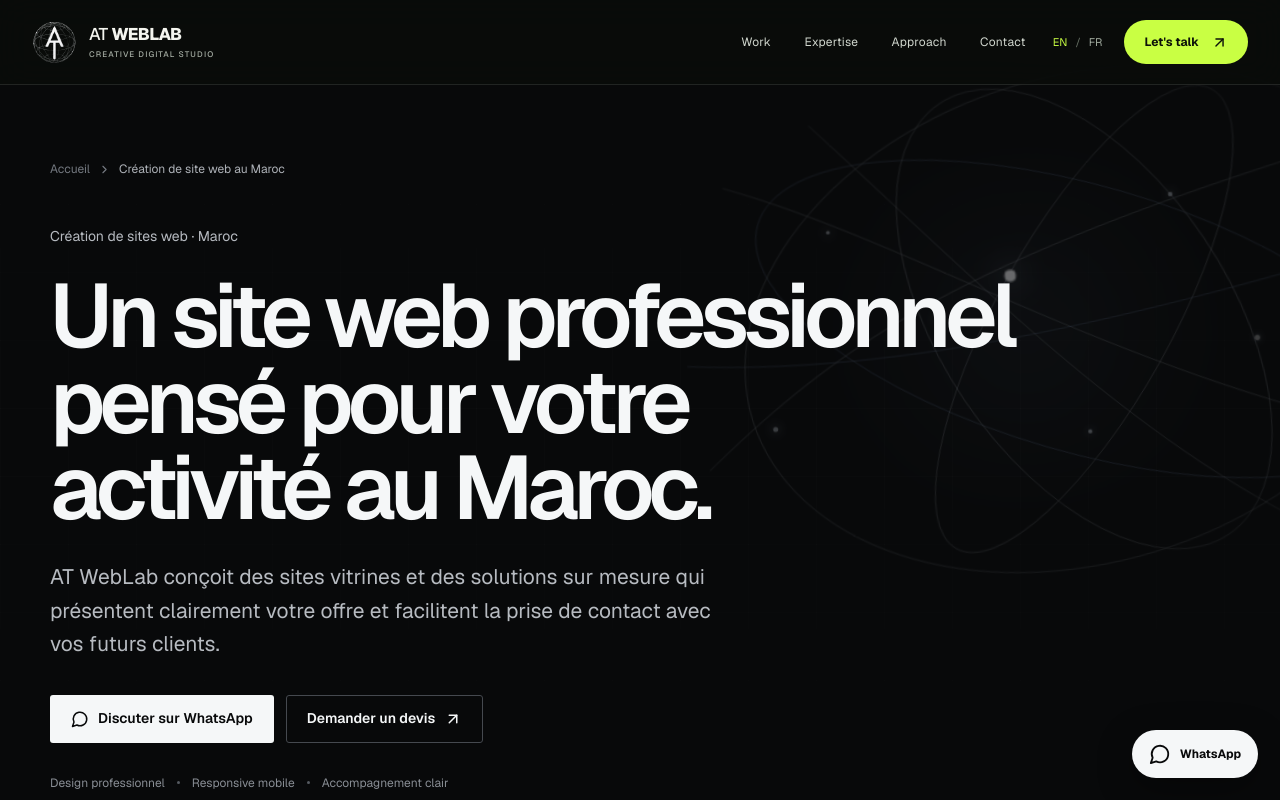
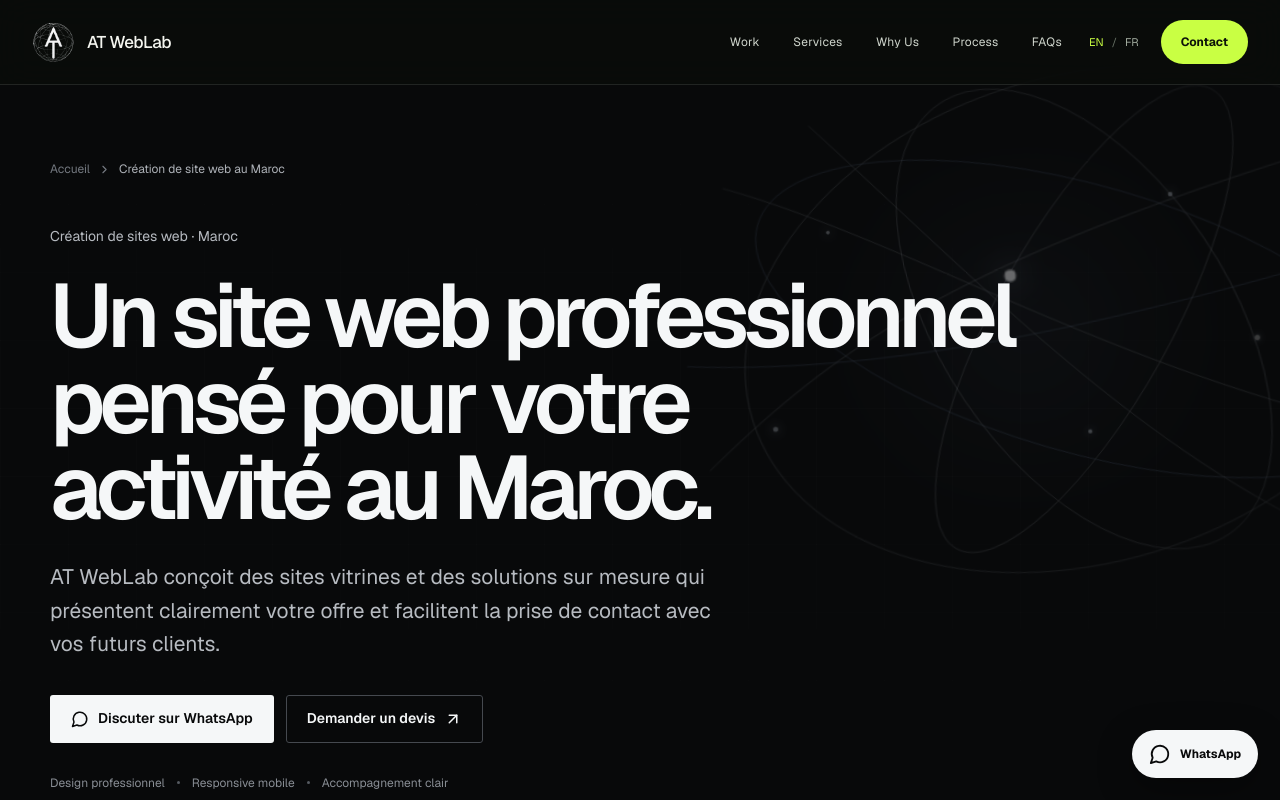
Before and after one commit to Abderr-trz/ATWebLab, a Next.js app: page /creation-site-web-maroc in a window 1280 px wide. Shown: the top 800 px of the page. Built offline with nearby package versions, Linux system fonts and the light colour scheme.

Commit message:
style(v3): match Najaf floating rounded navigation reference

```diff
--- a/components/layout/Navbar.tsx
+++ b/components/layout/Navbar.tsx
@@ -1,64 +1,60 @@
 "use client";
-
 import Image from "next/image";
 import { usePathname } from "next/navigation";
 import { useEffect, useState } from "react";
-import { ArrowUpRight, Menu, X } from "lucide-react";
+import { Menu, X } from "lucide-react";
 
-const navigation = [
+const links = [
   { en: "Work", fr: "Projets", href: "#realisations" },
-  { en: "Expertise", fr: "Expertises", href: "#services" },
-  { en: "Approach", fr: "Méthode", href: "#process" },
-  { en: "Contact", fr: "Contact", href: "#contact" }
+  { en: "Services", fr: "Services", href: "#services" },
+  { en: "Why Us", fr: "Pourquoi nous", href: "#pourquoi-nous" },
+  { en: "Process", fr: "Processus", href: "#process" },
+  { en: "FAQs", fr: "FAQs", href: "#faq" }
 ];
-
 export function Navbar() {
   const pathname = usePathname();
   const [open, setOpen] = useState(false);
   const [scrolled, setScrolled] = useState(false);
   const [language, setLanguage] = useState<"EN" | "FR">("EN");
   const href = (anchor: string) => pathname === "/" ? anchor : "/" + anchor;
-
   useEffect(() => {
-    const handler = () => setScrolled(window.scrollY > 28);
-    handler();
-    window.addEventListener("scroll", handler, { passive: true });
-    return () => window.removeEventListener("scroll", handler);
+    const onScroll = () => setScrolled(window.scrollY > 24);
+    onScroll(); window.addEventListener("scroll", onScroll, { passive: true });
+    return () => window.removeEventListener("scroll", onScroll);
   }, []);
-
   useEffect(() => {
-    try { const saved = window.localStorage.getItem("atweblab-language"); if (saved === "EN" || saved === "FR") setLanguage(saved); } catch {}
+    try { const saved = localStorage.getItem("atweblab-language"); if (saved === "EN" || saved === "FR") setLanguage(saved); } catch {}
+    const onChange = (event: Event) => { const value = (event as CustomEvent<string>).detail; if (value === "EN" || value === "FR") setLanguage(value); };
+    window.addEventListener("atweblab-language-change", onChange);
+    return () => window.removeEventListener("atweblab-language-change", onChange);
   }, []);
-
-  function switchLanguage(next: "EN" | "FR") {
+  function changeLanguage(next: "EN" | "FR") {
     setLanguage(next);
-    try { window.localStorage.setItem("atweblab-language", next); } catch {}
+    try { localStorage.setItem("atweblab-language", next); } catch {}
     window.dispatchEvent(new CustomEvent("atweblab-language-change", { detail: next }));
   }
-
   return (
     <header className={"v3-nav" + (scrolled ? " v3-nav--scrolled" : "")}>
       <div className="v3-nav__inner">
         <a href={href("#accueil")} className="v3-nav__brand" aria-label="AT WebLab home">
-          <Image src="/logo.png" alt="AT WebLab" width={45} height={45} priority />
-          <span>AT <strong>WEBLAB</strong><small>CREATIVE DIGITAL STUDIO</small></span>
+          <Image src="/logo.png" alt="" width={43} height={43} priority />
+          <span>AT WebLab</span>
         </a>
         <nav className="v3-nav__links" aria-label="Main navigation">
-          {navigation.map(link => <a key={link.href} href={href(link.href)}>{language === "FR" ? link.fr : link.en}</a>)}
+          {links.map(item => <a href={href(item.href)} key={item.href}>{language === "FR" ? item.fr : item.en}</a>)}
         </nav>
         <div className="v3-nav__actions">
-          <div className="v3-nav__language" aria-label="Choose language">
-            <button type="button" aria-pressed={language === "EN"} onClick={() => switchLanguage("EN")}>EN</button>
-            <span>/</span>
-            <button type="button" aria-pressed={language === "FR"} onClick={() => switchLanguage("FR")}>FR</button>
+          <div className="v3-nav__language" aria-label="Language">
+            <button type="button" aria-pressed={language === "EN"} onClick={() => changeLanguage("EN")}>EN</button><span>/</span>
+            <button type="button" aria-pressed={language === "FR"} onClick={() => changeLanguage("FR")}>FR</button>
           </div>
-          <a className="v3-nav__cta" href={href("#contact")}>{language === "FR" ? "Parlons de votre projet" : "Let's talk"} <ArrowUpRight size={17}/></a>
-          <button type="button" className="v3-nav__toggle" aria-label={open ? "Close menu" : "Open menu"} aria-expanded={open} onClick={() => setOpen(v => !v)}>{open ? <X size={23}/> : <Menu size={23}/>}</button>
+          <a href={href("#contact")} className="v3-nav__cta">{language === "FR" ? "Contact" : "Contact"}</a>
+          <button type="button" className="v3-nav__toggle" onClick={() => setOpen(v => !v)} aria-expanded={open} aria-label={open ? "Close menu" : "Open menu"}>{open ? <X size={23}/> : <Menu size={23}/>}</button>
         </div>
       </div>
       {open && <nav className="v3-nav__mobile" aria-label="Mobile navigation">
-        {navigation.map(link => <a key={link.href} href={href(link.href)} onClick={() => setOpen(false)}>{language === "FR" ? link.fr : link.en}<ArrowUpRight size={19}/></a>)}
-        <a href={href("#contact")} onClick={() => setOpen(false)}>{language === "FR" ? "Démarrer un projet" : "Start a project"} <ArrowUpRight size={19}/></a>
+        {links.map(item => <a href={href(item.href)} key={item.href} onClick={() => setOpen(false)}>{language === "FR" ? item.fr : item.en}</a>)}
+        <a href={href("#contact")} onClick={() => setOpen(false)}>Contact</a>
       </nav>}
     </header>
   );
```
